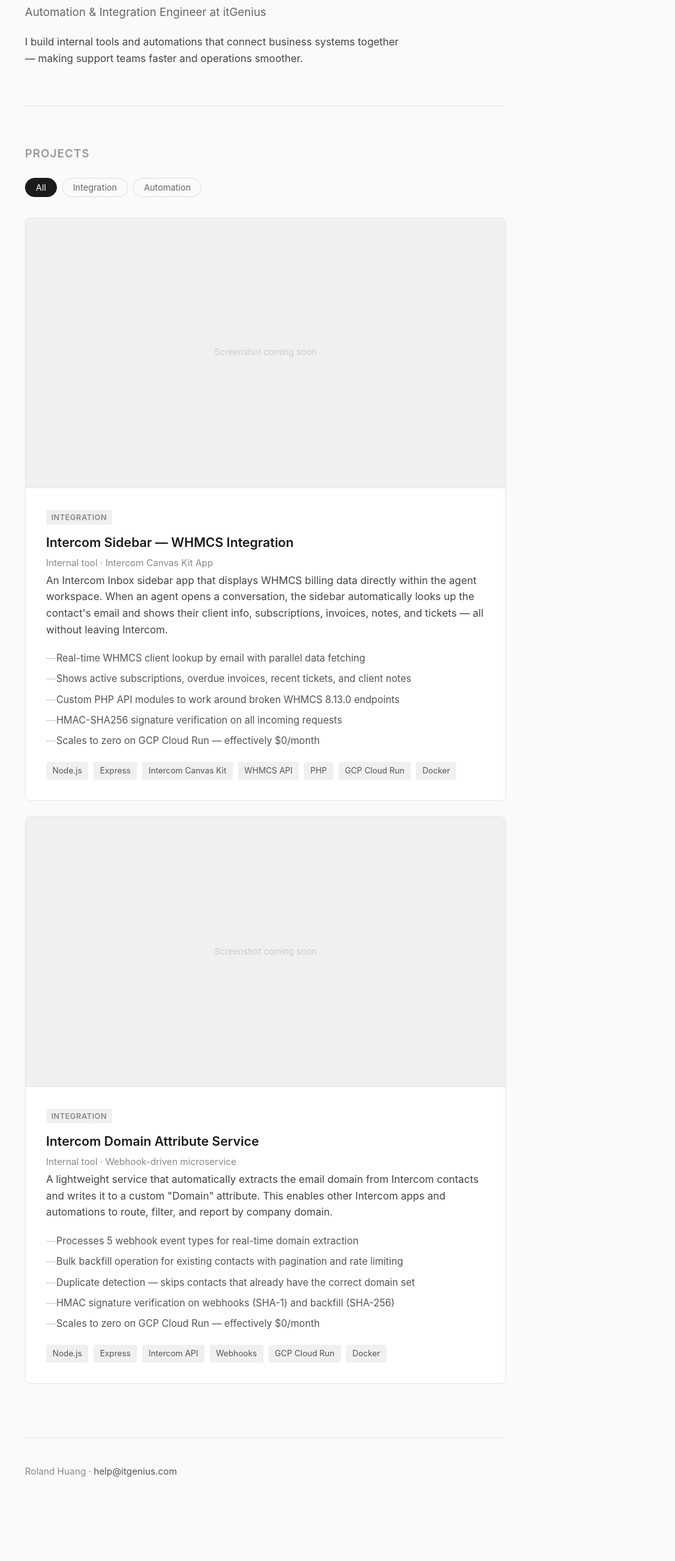
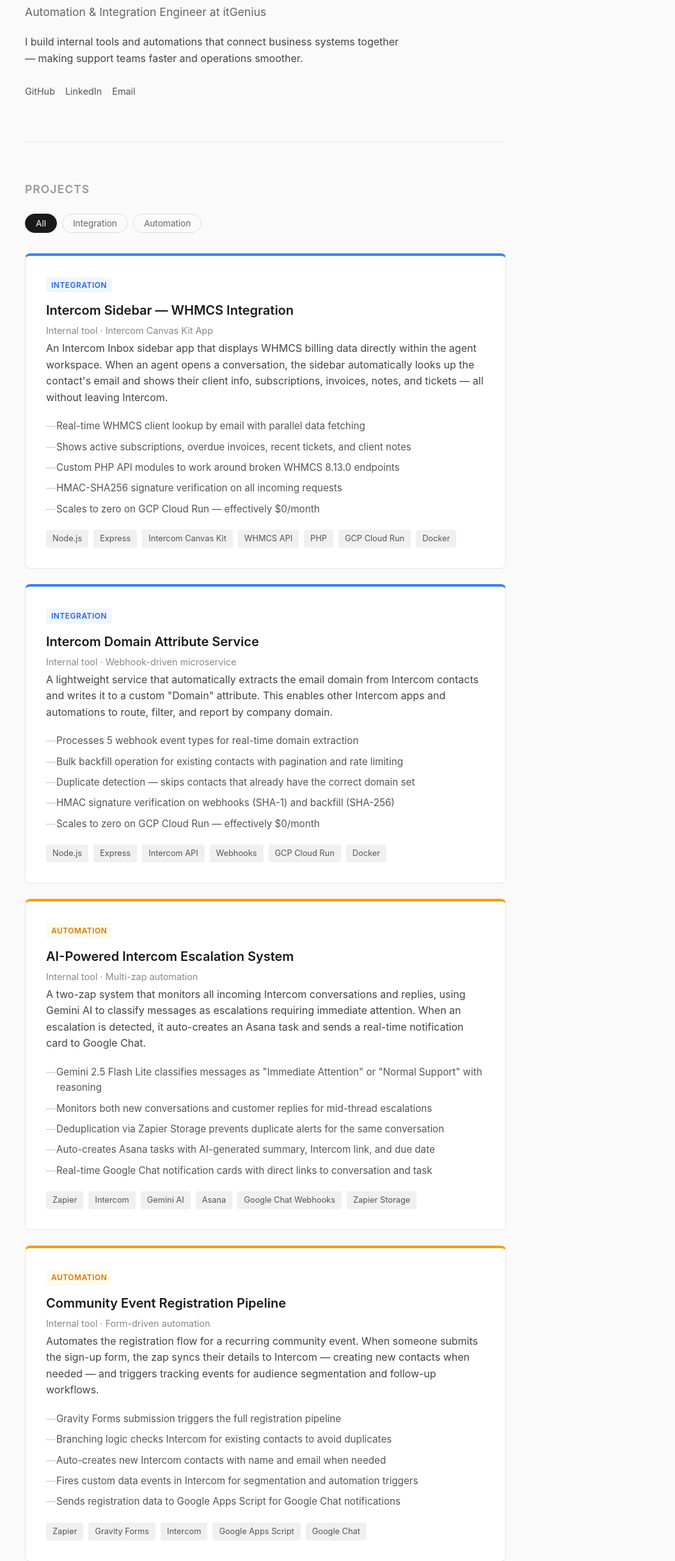
Before and after one commit to ettkt/ettkt.github.io, a plain HTML site: page index.html in a window 1280 px wide. Shown: the part 134-2574 px from the top of the page at 64% size, without its empty margins (225-1280 px from the left). Before the commit the page ends 2485 px from the top, so only its background shows below. Drawn offline with Linux system fonts and the light colour scheme.

Commit message:
Add automation projects, design refresh, and contact update
- Add two new Zapier automation project cards (AI escalation system, community registration pipeline)
- Replace placeholder images with colored category accent strips (blue for integration, amber for automation)
- Add color-coded category labels matching accent colors with dark mode support
- Add GitHub, LinkedIn, and Email links to header
- Update contact email to rolandbonhuang@gmail.com

```diff
--- a/index.html
+++ b/index.html
@@ -46,6 +46,26 @@
             margin-top: 20px;
             color: #444;
             max-width: 600px;
+        }
+
+        .header-links {
+            display: flex;
+            gap: 16px;
+            margin-top: 20px;
+        }
+
+        .header-links a {
+            color: #555;
+            text-decoration: none;
+            font-size: 0.9rem;
+            padding: 6px 0;
+            border-bottom: 1px solid transparent;
+            transition: all 0.2s ease;
+        }
+
+        .header-links a:hover {
+            color: #1a1a1a;
+            border-bottom-color: #1a1a1a;
         }
 
         /* Category Filters */
@@ -100,6 +120,7 @@
             overflow: hidden;
             margin-bottom: 24px;
             transition: box-shadow 0.2s ease;
+            border-top: 4px solid #e5e5e5;
         }
 
         .project-card:hover {
@@ -108,6 +129,25 @@
 
         .project-card.hidden {
             display: none;
+        }
+
+        /* Category accent colors */
+        .project-card[data-category="integration"] {
+            border-top-color: #3b82f6;
+        }
+
+        .project-card[data-category="automation"] {
+            border-top-color: #f59e0b;
+        }
+
+        .project-card[data-category="integration"] .category-label {
+            background: #eff6ff;
+            color: #2563eb;
+        }
+
+        .project-card[data-category="automation"] .category-label {
+            background: #fffbeb;
+            color: #d97706;
         }
 
         .project-image {
@@ -288,6 +328,15 @@
             color: #666;
         }
 
+        [data-theme="dark"] .header-links a {
+            color: #888;
+        }
+
+        [data-theme="dark"] .header-links a:hover {
+            color: #e0e0e0;
+            border-bottom-color: #e0e0e0;
+        }
+
         [data-theme="dark"] .project-card {
             background: #1a1a1a;
             border-color: #2a2a2a;
@@ -314,6 +363,16 @@
         [data-theme="dark"] .project-card .category-label {
             background: #2a2a2a;
             color: #888;
+        }
+
+        [data-theme="dark"] .project-card[data-category="integration"] .category-label {
+            background: #1e3a5f;
+            color: #60a5fa;
+        }
+
+        [data-theme="dark"] .project-card[data-category="automation"] .category-label {
+            background: #422006;
+            color: #fbbf24;
         }
 
         [data-theme="dark"] .project-card p {
@@ -386,6 +445,11 @@
             <h1>Roland Huang</h1>
             <p class="tagline">Automation &amp; Integration Engineer at itGenius</p>
             <p class="intro">I build internal tools and automations that connect business systems together — making support teams faster and operations smoother.</p>
+            <div class="header-links">
+                <a href="https://github.com/rolandhuang" target="_blank" rel="noopener">GitHub</a>
+                <a href="https://linkedin.com/in/rolandhuang" target="_blank" rel="noopener">LinkedIn</a>
+                <a href="mailto:rolandbonhuang@gmail.com">Email</a>
+            </div>
         </header>
 
         <section class="projects">
@@ -398,10 +462,6 @@
             </div>
 
             <article class="project-card" data-category="integration">
-                <div class="project-image">
-                    <!-- Replace with: <img src="images/intercom-sidebar.png" alt="Intercom Sidebar screenshot"> -->
-                    Screenshot coming soon
-                </div>
                 <div class="project-body">
                     <span class="category-label">Integration</span>
                     <h3>Intercom Sidebar — WHMCS Integration</h3>
@@ -427,10 +487,6 @@
             </article>
 
             <article class="project-card" data-category="integration">
-                <div class="project-image">
-                    <!-- Replace with: <img src="images/domain-attribute.png" alt="Domain Attribute diagram"> -->
-                    Screenshot coming soon
-                </div>
                 <div class="project-body">
                     <span class="category-label">Integration</span>
                     <h3>Intercom Domain Attribute Service</h3>
@@ -454,11 +510,58 @@
                 </div>
             </article>
 
+            <article class="project-card" data-category="automation">
+                <div class="project-body">
+                    <span class="category-label">Automation</span>
+                    <h3>AI-Powered Intercom Escalation System</h3>
+                    <p class="subtitle">Internal tool &middot; Multi-zap automation</p>
+                    <p>A two-zap system that monitors all incoming Intercom conversations and replies, using Gemini AI to classify messages as escalations requiring immediate attention. When an escalation is detected, it auto-creates an Asana task and sends a real-time notification card to Google Chat.</p>
+                    <ul>
+                        <li>Gemini 2.5 Flash Lite classifies messages as "Immediate Attention" or "Normal Support" with reasoning</li>
+                        <li>Monitors both new conversations and customer replies for mid-thread escalations</li>
+                        <li>Deduplication via Zapier Storage prevents duplicate alerts for the same conversation</li>
+                        <li>Auto-creates Asana tasks with AI-generated summary, Intercom link, and due date</li>
+                        <li>Real-time Google Chat notification cards with direct links to conversation and task</li>
+                    </ul>
+                    <div class="tech-tags">
+                        <span>Zapier</span>
+                        <span>Intercom</span>
+                        <span>Gemini AI</span>
+                        <span>Asana</span>
+                        <span>Google Chat Webhooks</span>
+                        <span>Zapier Storage</span>
+                    </div>
+                </div>
+            </article>
+
+            <article class="project-card" data-category="automation">
+                <div class="project-body">
+                    <span class="category-label">Automation</span>
+                    <h3>Community Event Registration Pipeline</h3>
+                    <p class="subtitle">Internal tool &middot; Form-driven automation</p>
+                    <p>Automates the registration flow for a recurring community event. When someone submits the sign-up form, the zap syncs their details to Intercom &mdash; creating new contacts when needed &mdash; and triggers tracking events for audience segmentation and follow-up workflows.</p>
+                    <ul>
+                        <li>Gravity Forms submission triggers the full registration pipeline</li>
+                        <li>Branching logic checks Intercom for existing contacts to avoid duplicates</li>
+                        <li>Auto-creates new Intercom contacts with name and email when needed</li>
+                        <li>Fires custom data events in Intercom for segmentation and automation triggers</li>
+                        <li>Sends registration data to Google Apps Script for Google Chat notifications</li>
+                    </ul>
+                    <div class="tech-tags">
+                        <span>Zapier</span>
+                        <span>Gravity Forms</span>
+                        <span>Intercom</span>
+                        <span>Google Apps Script</span>
+                        <span>Google Chat</span>
+                    </div>
+                </div>
+            </article>
+
             <p class="no-results">No projects in this category yet.</p>
         </section>
 
         <footer>
-            <p>Roland Huang &middot; <a href="mailto:help@itgenius.com">help@itgenius.com</a></p>
+            <p>Roland Huang &middot; <a href="mailto:rolandbonhuang@gmail.com">rolandbonhuang@gmail.com</a></p>
         </footer>
     </div>
 
```
